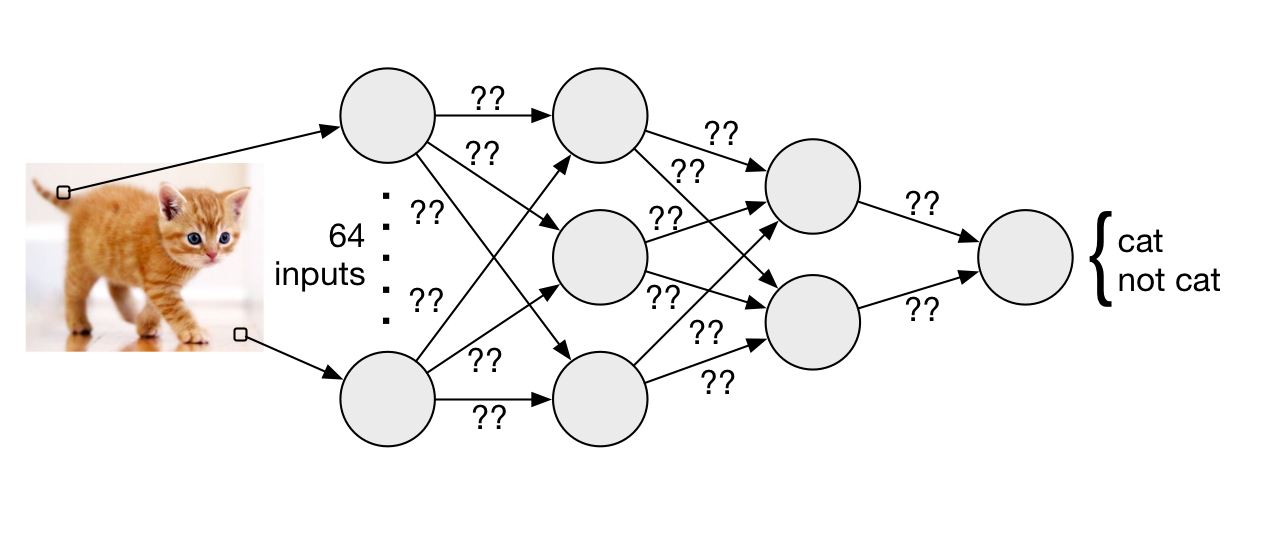
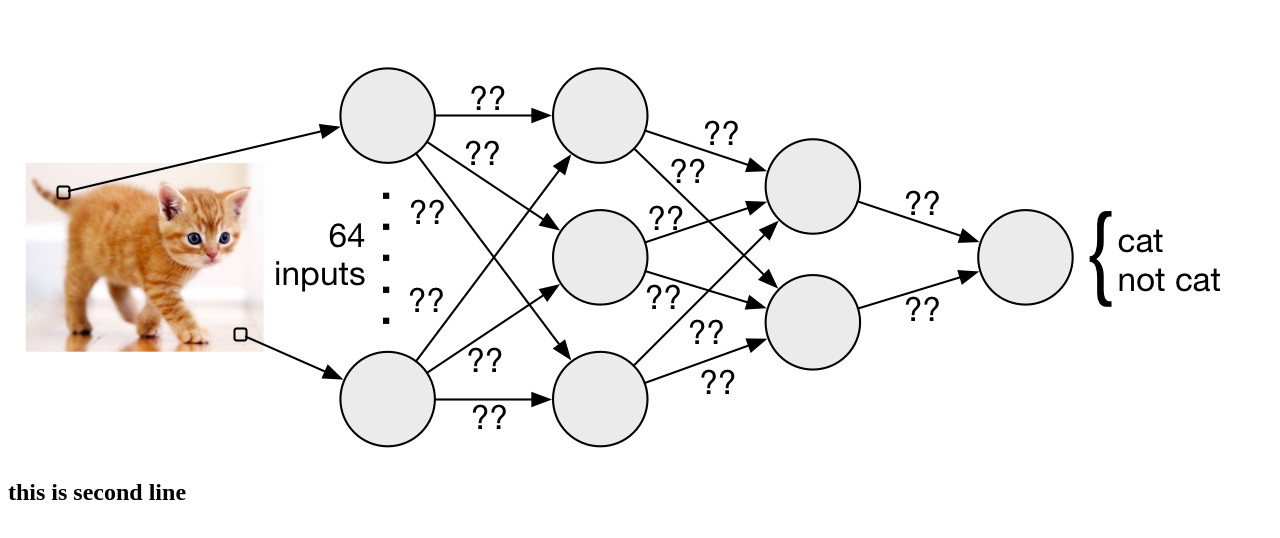
Before and after one commit to teju1590/devopspractice, a plain HTML site: page index.html in a window 1280 px wide. Shown: the part 48-586 px from the top of the page. Drawn offline with Linux system fonts and the light colour scheme.

Commit message:
this is for second line

```diff
--- a/index.html
+++ b/index.html
@@ -8,5 +8,7 @@
 		</br>
 		<marquee> Container in cloud </marquee>
 		<img src="teju.jpg"> </img>
+		</br>
+		<h2>this is second line</h2>
 	</body>
 </html>
```
